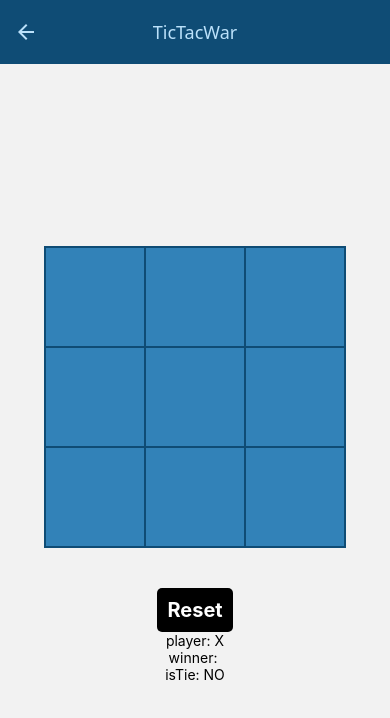
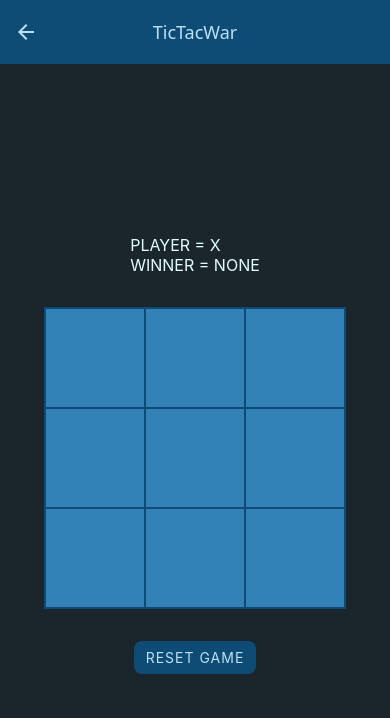
Before and after one commit to atidhira-id/react-native-tictacwar, a React Native app: screen /Game in a window 390 px wide. Shown: the top 718 px of the page. Built offline with nearby package versions, Linux system fonts and the light colour scheme.

Commit message:
update: game status position to top and update theme color

```diff
--- a/screen/Game/index.js
+++ b/screen/Game/index.js
@@ -1,10 +1,12 @@
 import React from "react";
 import { View, Text, TouchableOpacity, Alert } from "react-native";
-import styles from "./styles";
 import useTicTacWar from "../../hooks/useTicTacWar";
 import Board from "../../components/Board";
+import { useGlobalStyles } from "../../styles/styles";
+import styles from "./styles";
 
 const Game = () => {
+  const globalStyles = useGlobalStyles();
   const { board, player, winner, isTie, handlePress, handleReset } =
     useTicTacWar();
 
@@ -17,14 +19,15 @@ const Game = () => {
   }
 
   return (
-    <View style={styles.container}>
+    <View style={globalStyles.container}>
+      <View style={styles.gameStatus}>
+        <Text style={globalStyles.text}>PLAYER = {player}</Text>
+        <Text style={globalStyles.text}>WINNER = {winner || "NONE"}</Text>
+      </View>
       <Board board={board} onPress={handlePress} />
-      <TouchableOpacity style={styles.resetButton} onPress={handleReset}>
-        <Text style={styles.resetButtonText}>Reset</Text>
+      <TouchableOpacity style={globalStyles.button} onPress={handleReset}>
+        <Text style={globalStyles.buttonText}>Reset Game</Text>
       </TouchableOpacity>
-      <Text>player: {player}</Text>
-      <Text>winner: {winner}</Text>
-      <Text>isTie: {isTie ? "YES" : "NO"}</Text>
     </View>
   );
 };
```
